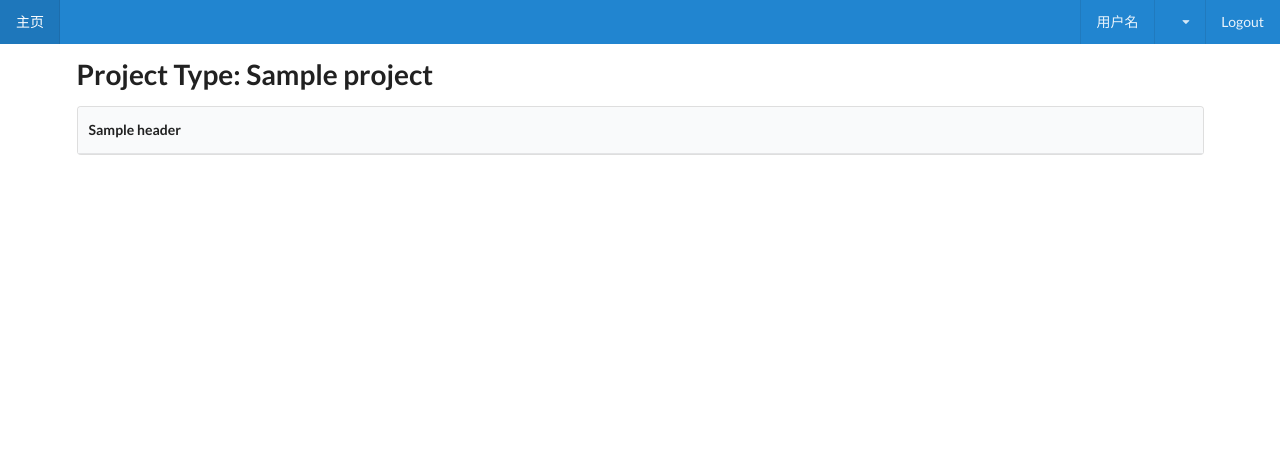
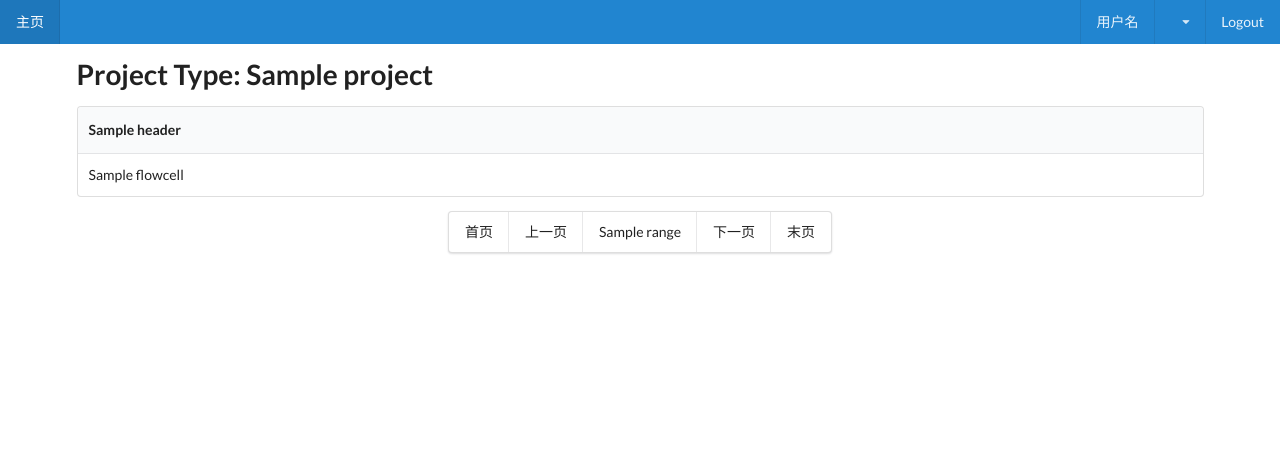
Before and after one commit to always-waiting/Django-Xromate, a Django app: template Xromate/templates/Xromate/projects.html in a window 1280 px wide. Shown: the top 453 px of the page. Run offline with Django 3.2, Linux system fonts and the light colour scheme; the template is opened without the code that fills it: most values are stand-ins (such as "Sample title", 1, 10 or a date in 2020); lists and menus that the app fills with data are empty; parts of the project's set-up code (start-up, migrations or seed data) failed here and were passed over.

Commit message:
Pagination has done

```diff
--- a/Xromate/models.py
+++ b/Xromate/models.py
@@ -3,6 +3,7 @@ from __future__ import unicode_literals
 from django.db import models
 import mongoengine as mongoe
 from lib.User import User
+from lib.Flowcell import Flowcells
 from apps import XromateConfig
 # Create your models here.
 
--- a/Xromate/templates/Xromate/projects.html
+++ b/Xromate/templates/Xromate/projects.html
@@ -14,7 +14,26 @@
     </tr>
   </thead>
   <tbody>
+    {% for flowcell in flowcells %}
+    <tr>
+      <td>{{ flowcell.name }}</td>
+    </tr>
+    {% endfor %}
   </tbody>
 </table>
-
+<div class="pagination" style='margin: 10px auto; text-align: center'>
+  <div class='ui pagination menu'>
+    <a class='item' href="{% url 'xromate_projects' project=project%}?page=1">首页</a>
+    <a class='item' href="{% url 'xromate_projects' project=project%}?page={{pageinfo.current|add:-1}}">上一页</a>
+    {% for i in pageinfo.range %}
+    {% if i == pageinfo.current %}
+    <a class='active teal item' href="{% url 'xromate_projects' project=project%}?page={{i}}">{{i}}</a>
+    {% else %}
+    <a class='item' href="{% url 'xromate_projects' project=project%}?page={{i}}">{{i}}</a>
+    {% endif %}
+    {% endfor %}
+    <a class='item' href="{% url 'xromate_projects' project=project%}?page={{pageinfo.current|add:1}}">下一页</a>
+    <a class='item' href="{% url 'xromate_projects' project=project%}?page={{pageinfo.total}}">末页</a>
+  </div>
+</div>
 {% endblock %}
```
Also changed, not shown: Xromate/lib/Flowcell.py (added, +25 -0 lines), Xromate/views.py (+28 -0 lines).
